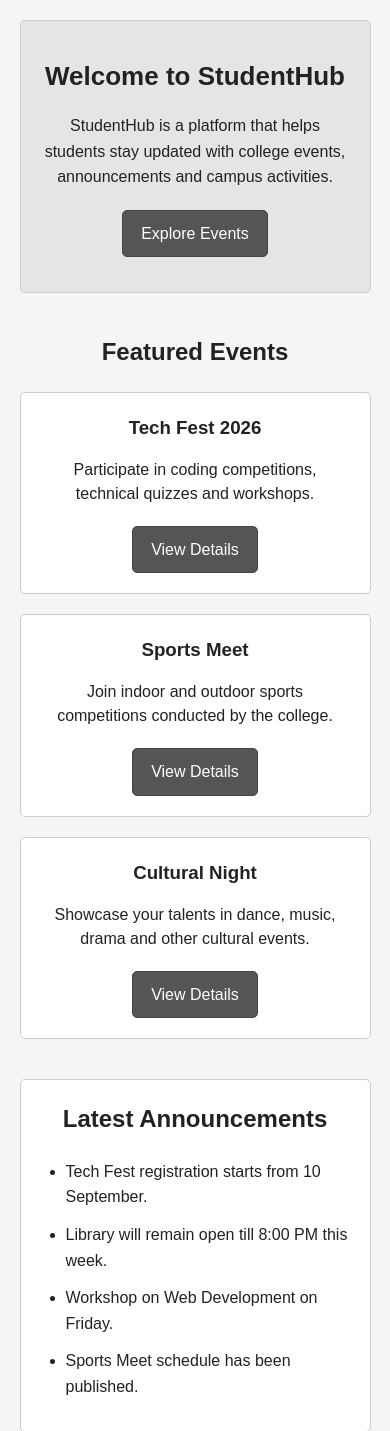
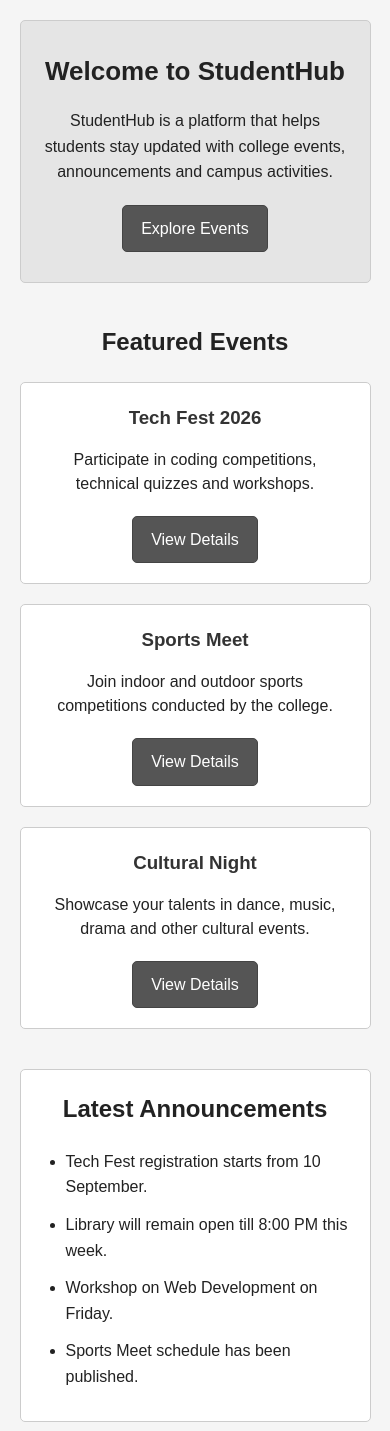
Before and after one commit to SAIYAM23/StudentHub, a PHP site: page / in a window 390 px wide. Shown: the part 224-1655 px from the top of the page. Run offline with PHP 8.4, Linux system fonts and the light colour scheme.

Commit message:
Just a small tweak in CSS.

```diff
--- a/Styles/home.css
+++ b/Styles/home.css
@@ -5,9 +5,9 @@
 #hero{
     background-color:#e5e5e5;
     border:1px solid #ccc;
-    text-align:center;
     padding:50px 30px;
     margin-bottom:40px;
+    text-align:center;
     border-radius:5px;
 }
 
@@ -42,7 +42,7 @@
 }
 
 .event-card{
-    width:32%;
+    flex:1;
     background-color:#ffffff;
     border:1px solid #ccc;
     padding:20px;
@@ -52,6 +52,7 @@
 
 .event-card h3{
     margin-bottom:15px;
+    color:#333;
 }
 
 .event-card p{
@@ -90,16 +91,20 @@
 
 @media screen and (max-width:900px){
 
+    #hero{
+        padding:40px 25px;
+    }
+
+    #hero p{
+        width:85%;
+    }
+
     .event-container{
         flex-wrap:wrap;
     }
 
     .event-card{
-        width:48%;
-    }
-
-    #hero p{
-        width:85%;
+        flex:0 0 48%;
     }
 
 }
@@ -107,7 +112,7 @@
 @media screen and (max-width:600px){
 
     #hero{
-        padding:35px 20px;
+        padding:30px 20px;
     }
 
     #hero h2{
@@ -118,8 +123,13 @@
         width:100%;
     }
 
+    .event-container{
+        flex-direction:column;
+    }
+
     .event-card{
         width:100%;
+        flex:1;
     }
 
     #announcements{
--- a/index.html
+++ b/index.html
@@ -4,7 +4,7 @@
     <meta charset="UTF-8">
     <meta name="viewport" content="width=device-width, initial-scale=1.0">
     <title>StudentHub | Home</title>
-    <link rel="stylesheet" href="styles/common.css">
+    <link rel="stylesheet" href="Styles/common.css">
     <link rel="stylesheet" href="Styles/home.css">
 </head>
 <body>
```
